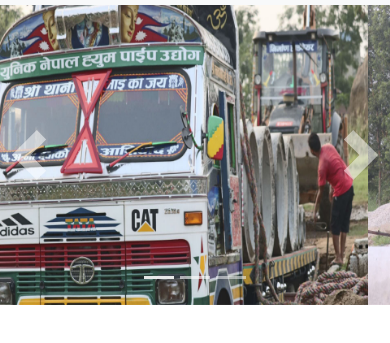
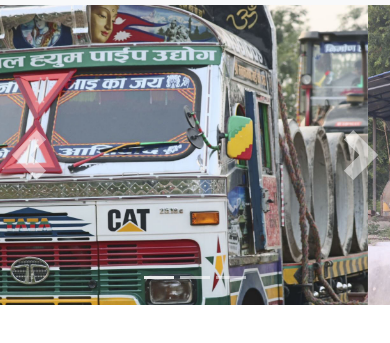
Before and after one commit to uniquenepalhumepipe/uniquenepalhumepipe, a plain HTML site: page index.html in a window 390 px wide. Shown: the part 91-434 px from the top of the page. Drawn offline with nearby package versions, Linux system fonts and the light colour scheme.

Commit message:
Added Object Fit

```diff
--- a/asset/css/style.css
+++ b/asset/css/style.css
@@ -2,6 +2,7 @@
     #slider .carousel-item img {
         width: 200%;
         height: 80vh;
+        object-fit: cover;
 
     }
 }
@@ -10,7 +11,7 @@
     #slider .carousel-item img {
         width: 100%;
         height: auto;
-
+        object-fit: cover;
     }
 }
 
@@ -20,6 +21,7 @@
         max-width: 300%;
         width: 150%;
         min-height: 300px;
+        object-fit: cover;
     }
 }
 
@@ -35,5 +37,5 @@
     color: red;
     width: 50px;
     height: 50px;
-    ;
+
 }
```
